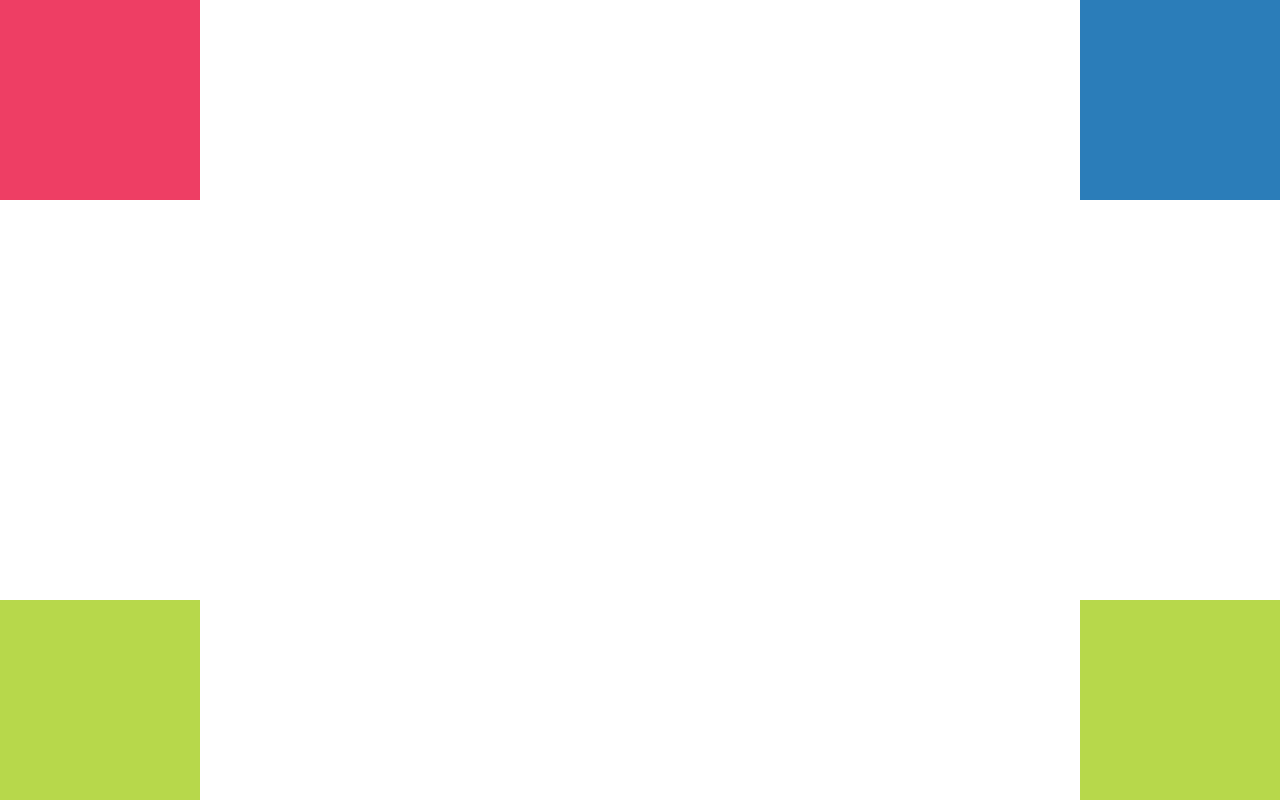
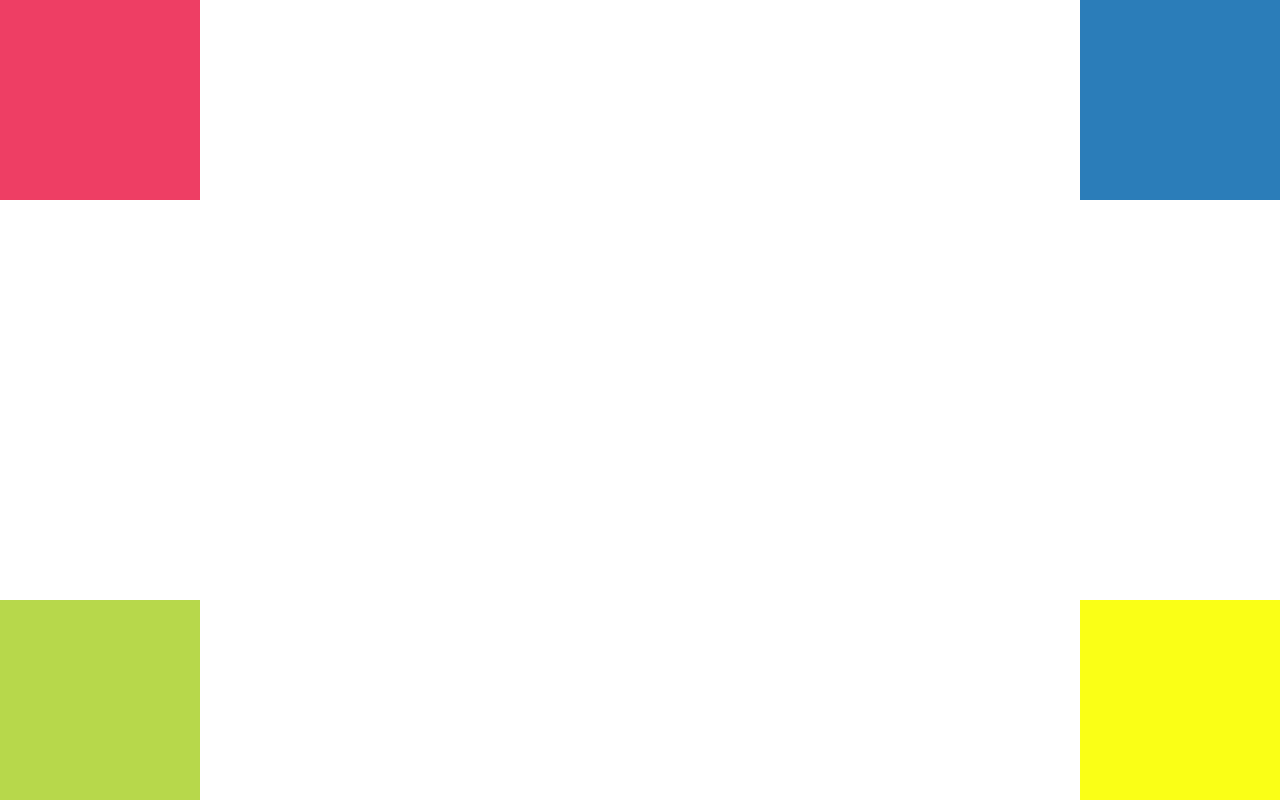
Before and after one commit to yelitzacho/Leccion23-guiado, a plain HTML site: page index.html in a window 1280 px wide. Drawn offline with Linux system fonts and the light colour scheme.

Commit message:
Desafio III - color amarillo

```diff
--- a/assets/css/main.css
+++ b/assets/css/main.css
@@ -33,7 +33,7 @@ body{
 }
 
 #amarillo{
-	background-color: #B7D84B;
+	background-color: #FAFF16;
 	right: 0;
 	bottom: 0;
 }
```
